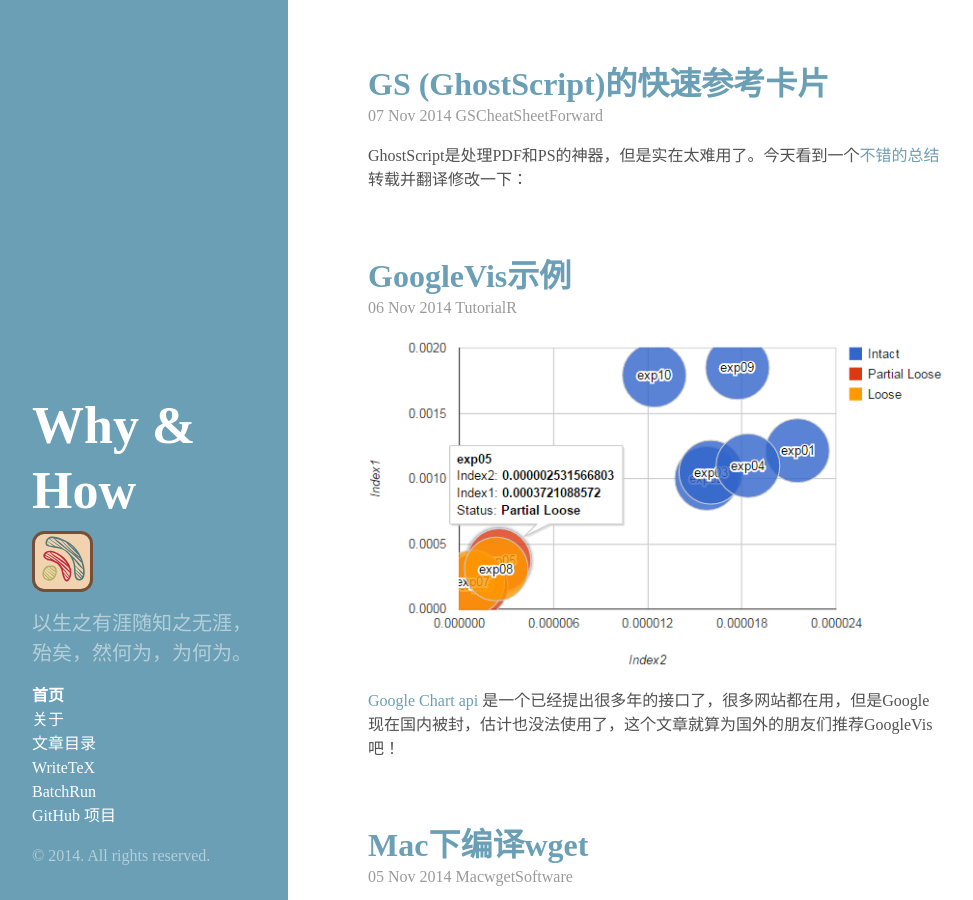
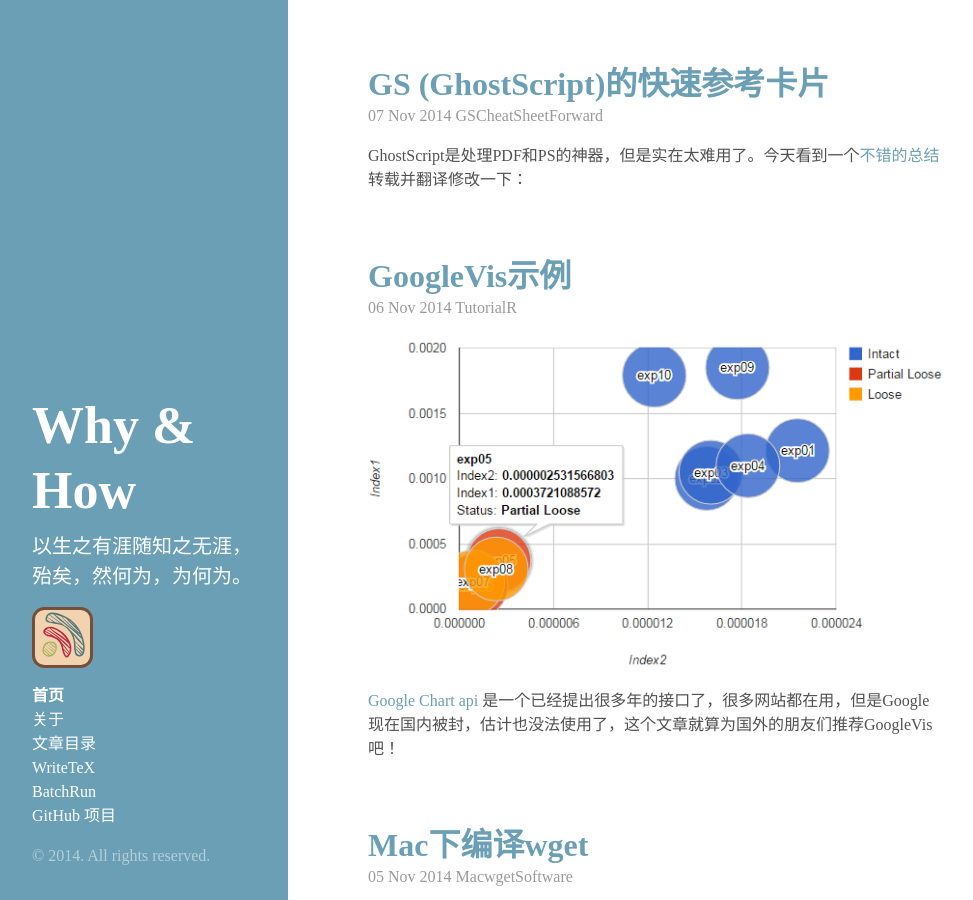
Before and after one commit to wanglongqi/wanglongqi.github.io, a Jekyll site: the page built from index.html, in a window 1280 px wide and 900 px high. Shown: the whole window, without its empty margins (0-973 px from the left). Built offline with Jekyll 4.4.1, drawn with Linux system fonts in a browser that asks for light colours; the list of posts is cut into pages by our own code.

Commit message:
no message

```diff
--- a/_includes/sidebar.html
+++ b/_includes/sidebar.html
@@ -3,9 +3,8 @@
     <div class="sidebar-about">
       <h1><a href="/">{{ site.title }}</a></h1>
       <a href="https://feeds.feedburner.com/WhyHow">
-      <img src="/public/rss.svg" align="middle" /></a>
       <p class="lead">{{ site.description }} </p>
-
+      <p class="lead"><img src="/public/rss.svg" /></a></p>
     </div>
 
     <ul class="sidebar-nav">
```
